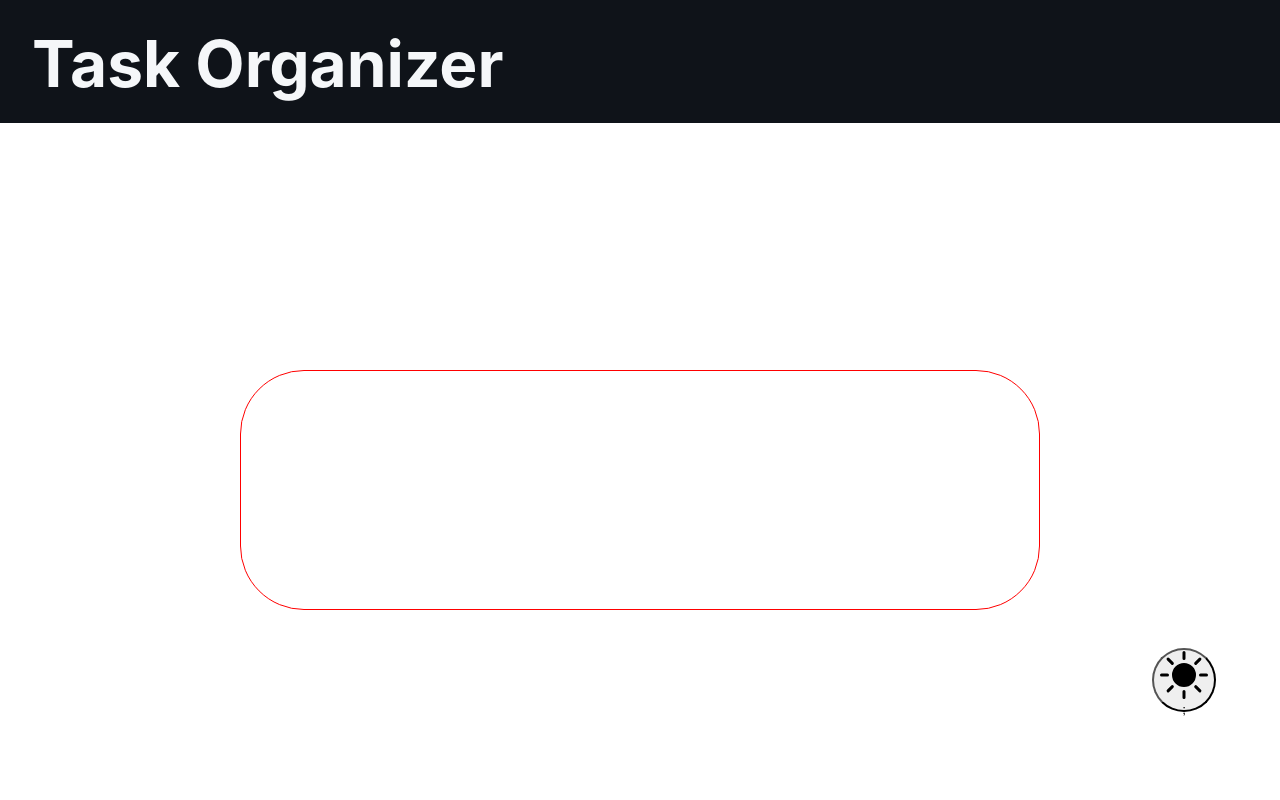
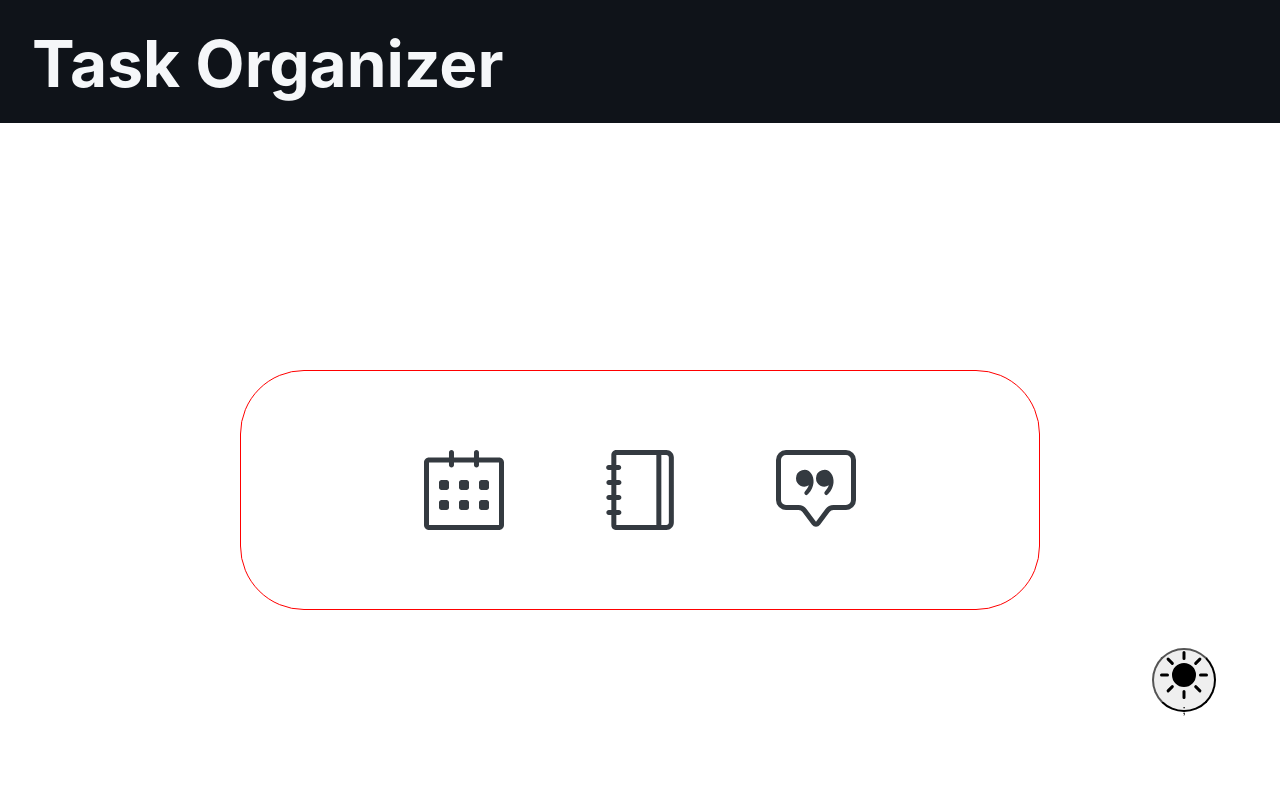
Before and after one commit to rickyshu/todo-list, a React (Create React App) app: page / in a window 1280 px wide. Shown: the top 800 px of the page. Built offline with nearby package versions, Linux system fonts and the light colour scheme.

Commit message:
design: Nav 컴포넌트에 페이지 아이콘 추가

```diff
--- a/src/pages/Nav.tsx
+++ b/src/pages/Nav.tsx
@@ -1,19 +1,39 @@
-import styled from "styled-components";
-
+import styled, { css } from "styled-components";
+import { SlCalender } from "react-icons/sl";
+import { SlNotebook } from "react-icons/sl";
+import { BsChatSquareQuote } from "react-icons/bs";
+//밑에 누르면 나오도록 설정하면 될듯
 const Nav = () => {
   return (
     <NavBar>
-      {
-        //map을 사용해서 아이콘들을 정령하는 방식을 사용!
-      }
+      <CalenderIcon />
+      <Diary />
+      <WiseSaying />
     </NavBar>
   );
 };
-
+const CommonStyleIcons = css`
+  margin: 3rem;
+  font-size: 5rem;
+`;
 const NavBar = styled.nav`
+  display: flex;
+  justify-content: center;
+  align-items: center;
   width: 50rem;
   height: 15rem;
   border-radius: 4rem;
   border: 1px solid red;
 `;
+const CalenderIcon = styled(SlCalender)`
+  ${CommonStyleIcons};
+`;
+
+const Diary = styled(SlNotebook)`
+  ${CommonStyleIcons};
+`;
+
+const WiseSaying = styled(BsChatSquareQuote)`
+  ${CommonStyleIcons};
+`;
 export default Nav;
```
